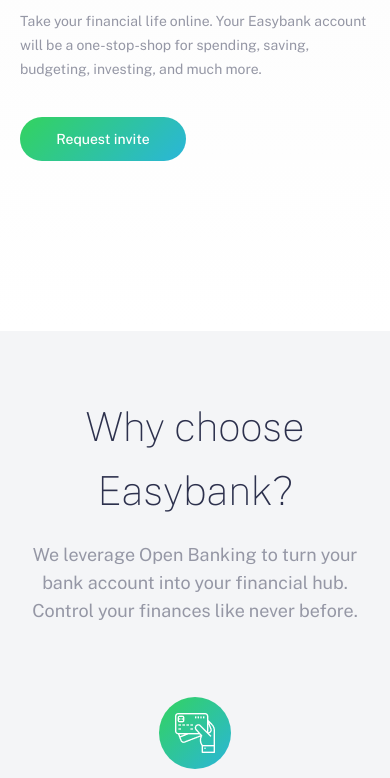
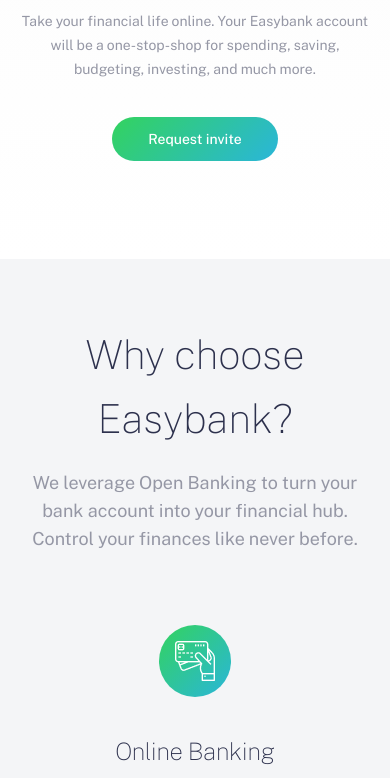
Before and after one commit to akbarjondev/easybank, a plain HTML site: page index.html in a window 390 px wide. Shown: the part 607-1385 px from the top of the page. Drawn offline with Linux system fonts and the light colour scheme.

Commit message:
Fix button, hover state

```diff
--- a/scss/_button.scss
+++ b/scss/_button.scss
@@ -1,4 +1,5 @@
 .button {
+	position: relative;
 	display: inline-block;
 	min-width: 100px;
 	padding: 8px 33px;
@@ -10,8 +11,18 @@
 	border-radius: $global-radius;
 	text-align: center;
 	text-decoration: none;
+	overflow: hidden;
 
-	&:hover {
-		opacity: 0.4;
+	&:hover::before {
+		background-color: rgba(255, 255, 255, 0.4);
+	}
+	&::before {
+		content: "";
+		position: absolute;
+		top: 0;
+		left: 0;
+		bottom: 0;
+		right: 0;
+		background-color: rgba(255, 255, 255, 0);
 	}
 }
--- a/scss/blocks/_header.scss
+++ b/scss/blocks/_header.scss
@@ -15,10 +15,6 @@
 }
 .logo__img {
 	display: block;
-}
-.nav {
-	// position: relative;
-	// flex-grow: 1;
 }
 .nav__list {
 	display: flex;
--- a/scss/blocks/_hero.scss
+++ b/scss/blocks/_hero.scss
@@ -68,9 +68,20 @@
 	.hero__container-left {
 		margin-top: 300px;
 	}
+	.hero__container-left {
+		display: flex;
+		flex-direction: column;
+		align-items: center;
+	}
+	.hero__heading, .hero__text {
+		text-align: center;
+	}
 }
 
 @media only screen and (max-width: 450px) {
+	.hero {
+		padding-bottom: 98px;
+	}
 	.hero__container-left {
 		margin-top: 250px;
 	}
```
Also changed, not shown: css/main.css, 1 other file.
